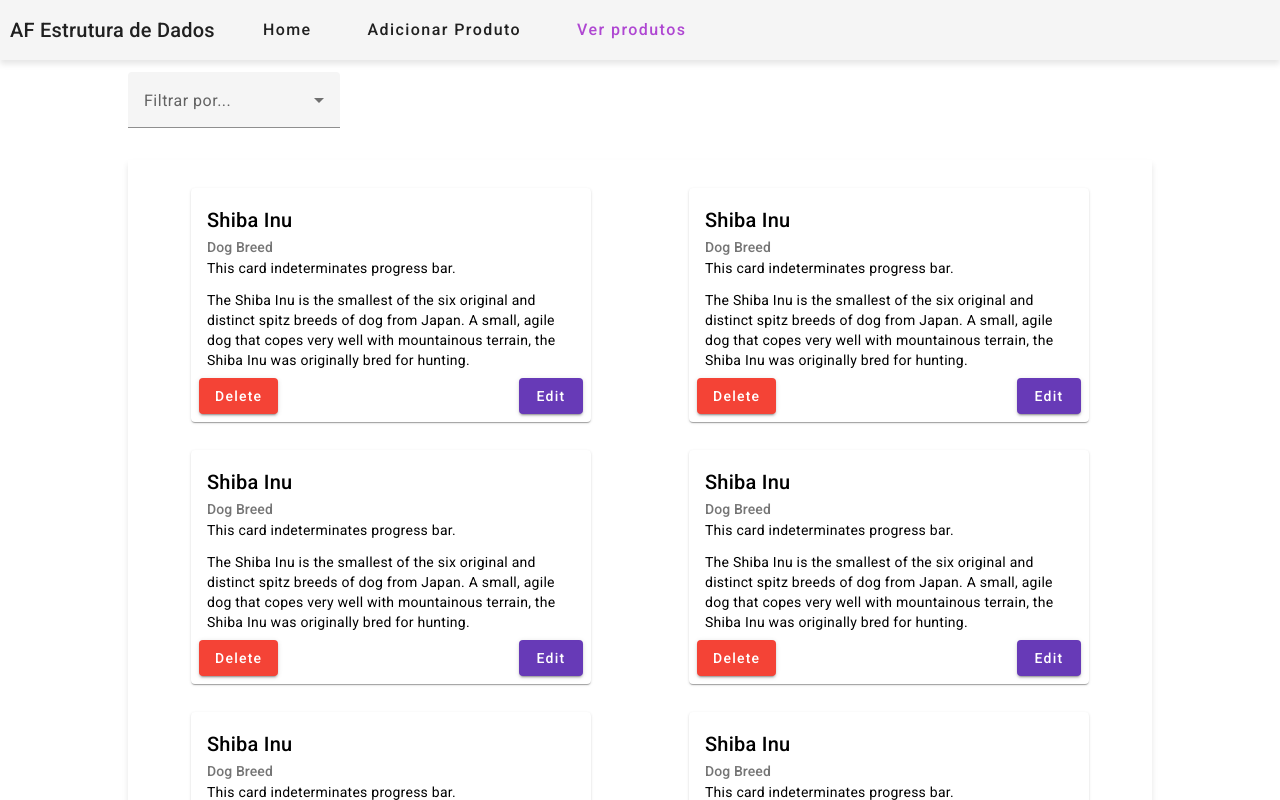
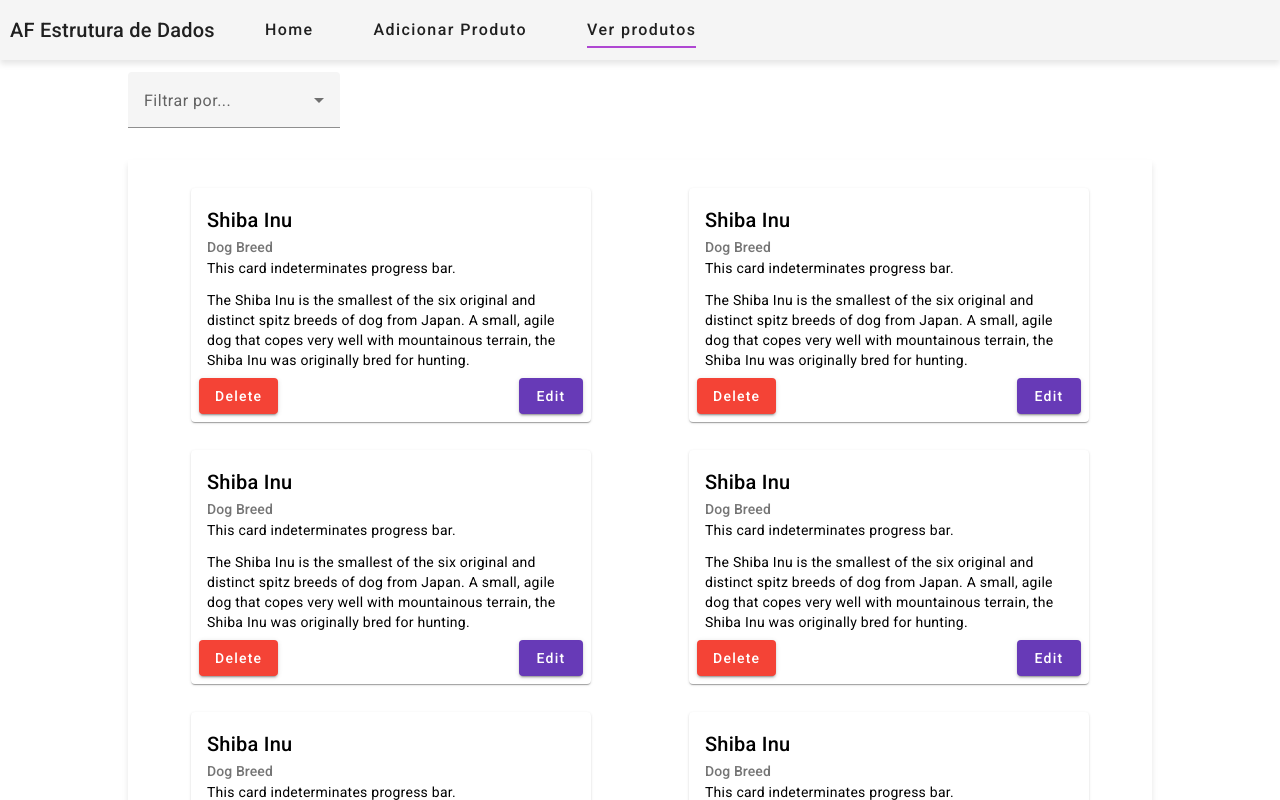
Before and after one commit to PedroLVA/AFEstrutura, an Angular app: page /visualizar in a window 1280 px wide. Shown: the top 800 px of the page. Built offline with nearby package versions, Linux system fonts and the light colour scheme.

Commit message:
Made border bottom transition for navbar

```diff
--- a/src/app/components/header/header.component.scss
+++ b/src/app/components/header/header.component.scss
@@ -1,27 +1,58 @@
 @import "../../../assets/variables.scss";
 
-.active *{
-  color: $primary-purple;
+// Styles for the active class with animation
+.active span::after {
+  content: '';
+  position: absolute;
+  left: 0;
+  bottom: -2px;
+  width: 100%;
+  height: 2px;
+  background-color: $primary-purple;
+  transition: width 0.3s ease-in-out;
 }
 
-.flex{
+button {
+  position: relative;
+  padding: 10px;
+  font-size: 16px;
 
-  padding-left: 10px ;
+  // Initial state of the border
+  span::after {
+    content: '';
+    position: absolute;
+    left: 0;
+    bottom: -2px;
+    width: 0;
+    height: 2px;
+    background-color: $primary-purple;
+    transition: width 0.3s ease-in-out;
+  }
+
+  // On hover, expand the border
+  &:hover span::after {
+    width: 100%;
+  }
+
+  // Ensure inactive buttons reset the border width
+  &:not(.active) span::after {
+    width: 0;
+  }
+}
+
+// Flex container styles
+.flex {
+  padding-left: 10px;
   min-height: 3em;
   display: flex;
   gap: 40px;
   height: fit-content;
 
-  button{
-    font-size: 16px;
-  }
-
-
-  a{
+  a {
     color: black;
   }
 
-  @media (max-width: 670px){
+  @media (max-width: 670px) {
     justify-content: center;
     gap: 0px;
     flex-direction: column;
```
